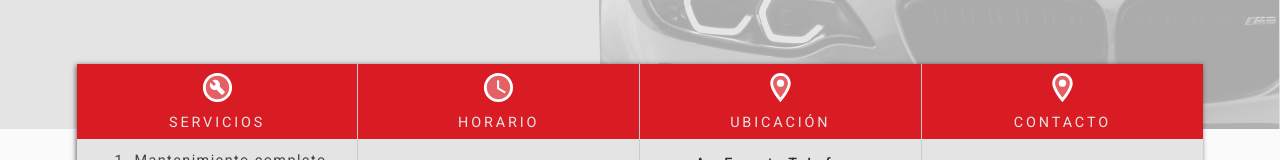
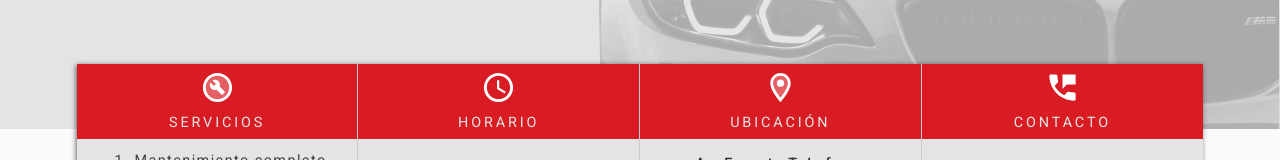
Before and after one commit to AbdielP/mk-webpage, a React (Vite) app: page / in a window 1280 px wide. Shown: the part 321-481 px from the top of the page. Built offline with nearby package versions, Linux system fonts and the light colour scheme.

Commit message:
colocar descripciones

```diff
--- a/src/components/Servicios/Cards.jsx
+++ b/src/components/Servicios/Cards.jsx
@@ -1,10 +1,11 @@
 import '../../styles/cards.css'
 import BuildCircleTwoToneIcon from '@mui/icons-material/BuildCircleTwoTone'
 import ArrowForwardSharpIcon from '@mui/icons-material/ArrowForwardSharp'
-import AccessTimeTwoToneIcon from '@mui/icons-material/AccessTimeTwoTone'
+import PermPhoneMsgIcon from '@mui/icons-material/PermPhoneMsg'
 import RoomTwoToneIcon from '@mui/icons-material/RoomTwoTone'
 import LocalPhoneIcon from '@mui/icons-material/LocalPhone'
 import WhatsAppIcon from '@mui/icons-material/WhatsApp'
+import ScheduleIcon from '@mui/icons-material/Schedule'
 import Button from '@mui/material/Button'
 
 export default function Cards() {
@@ -31,7 +32,7 @@ export default function Cards() {
 
       <div className='card' id='horario'>
         <div className="card__header">
-          <AccessTimeTwoToneIcon fontSize="large" sx={{ color: 'white'}} />
+          <ScheduleIcon fontSize="large" sx={{ color: 'white'}} />
           <p className='card__p'>HORARIO</p>
         </div>
         <div className='card__container text-center'>
@@ -59,7 +60,7 @@ export default function Cards() {
 
       <div className='card' id='contacto'>
         <div className="card__header">
-          <RoomTwoToneIcon fontSize="large" sx={{ color: 'white'}} />
+          <PermPhoneMsgIcon fontSize="large" sx={{ color: 'white'}} />
           <p className='card__p'>CONTACTO</p>
         </div>
         <div className='card__container text-center'>
--- a/src/styles/ubicacion.css
+++ b/src/styles/ubicacion.css
@@ -65,7 +65,7 @@
     .div__info {
         width: 30%;
         height: initial;
-        margin: 1em .5em;
+        margin: 2em;
 
         /* color: var(--background-color2); */
         /* background-image: url('../assets/images/local_foto.jpg');
```
